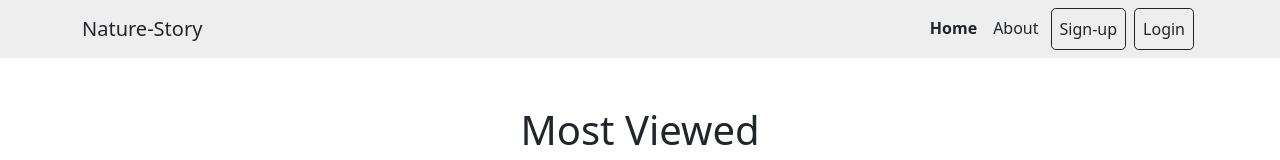
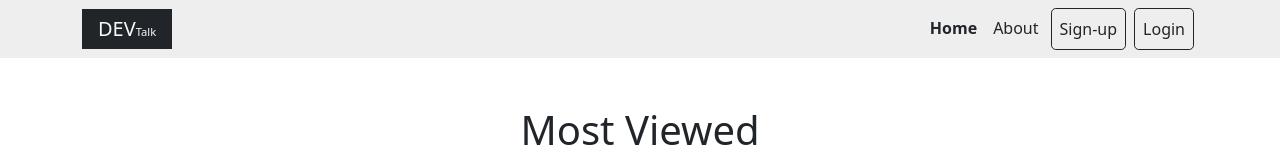
Before and after one commit to danimatuko/dev-talk, a React (Create React App) app in the folder client/: page / in a window 1280 px wide. Shown: the top 160 px of the page. Built offline with nearby package versions, Linux system fonts and the light colour scheme; no server answers.

Commit message:
logo style

```diff
--- a/client/src/componenets/layout/navBar/NavBar.jsx
+++ b/client/src/componenets/layout/navBar/NavBar.jsx
@@ -9,8 +9,11 @@ const NavBar = () => {
 	return (
 		<nav className="navbar navbar-expand-lg mb-5" style={{ backgroundColor: "#eee" }}>
 			<div className="container">
-				<Link className="navbar-brand text-dark" to="/">
-					Nature-Story
+				<Link className="navbar-brand text-light bg-dark px-3 " to="/">
+					<div className="d-inline">DEV</div>
+					<small className="" style={{ fontSize: "0.7rem" }}>
+						Talk
+					</small>
 				</Link>
 				<button
 					className="navbar-toggler"
```
